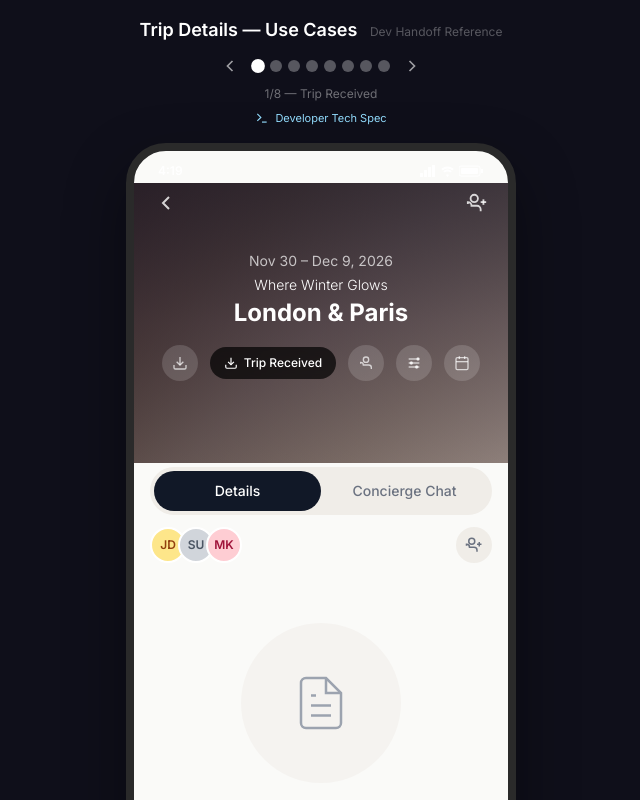
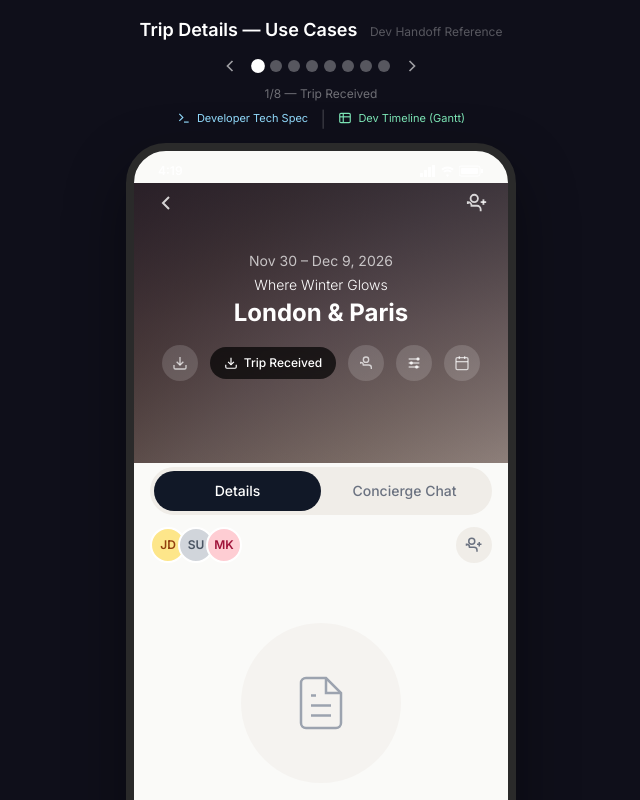
Before and after one commit to mishalcAllion/dynamic-trip-proto-tech, a plain HTML site: page index.html in a window 1280 px wide. Shown: the top 800 px of the page, without its empty margins (319-959 px from the left). Drawn offline with nearby package versions, Linux system fonts and the light colour scheme.

Commit message:
Add Dev Timeline (Gantt) link to index page nav
Co-Authored-By: Claude Opus 4.6 (1M context) <noreply@anthropic.com>

```diff
--- a/index.html
+++ b/index.html
@@ -175,6 +175,11 @@ body { font-family: 'Inter', sans-serif; background: #0f0f1a; margin: 0; }
   <a href="dev-spec.html" class="inline-flex items-center gap-1.5 mt-2 text-[11px] text-[#93ddff] hover:text-[#b8e8ff] transition-colors" style="text-decoration:none">
     <svg width="14" height="14" viewBox="0 0 24 24" fill="none" stroke="currentColor" stroke-width="2"><path d="M4 17l6-6-6-6"/><line x1="12" y1="19" x2="20" y2="19"/></svg>
     Developer Tech Spec
+  </a>
+  <span class="text-white/20 mx-2">|</span>
+  <a href="dev-timeline.html" class="inline-flex items-center gap-1.5 mt-2 text-[11px] text-[#7ee8b8] hover:text-[#a5f0d0] transition-colors" style="text-decoration:none">
+    <svg width="14" height="14" viewBox="0 0 24 24" fill="none" stroke="currentColor" stroke-width="2"><rect x="3" y="4" width="18" height="16" rx="2"/><line x1="3" y1="10" x2="21" y2="10"/><line x1="9" y1="4" x2="9" y2="20"/></svg>
+    Dev Timeline (Gantt)
   </a>
 </div>
 
```
